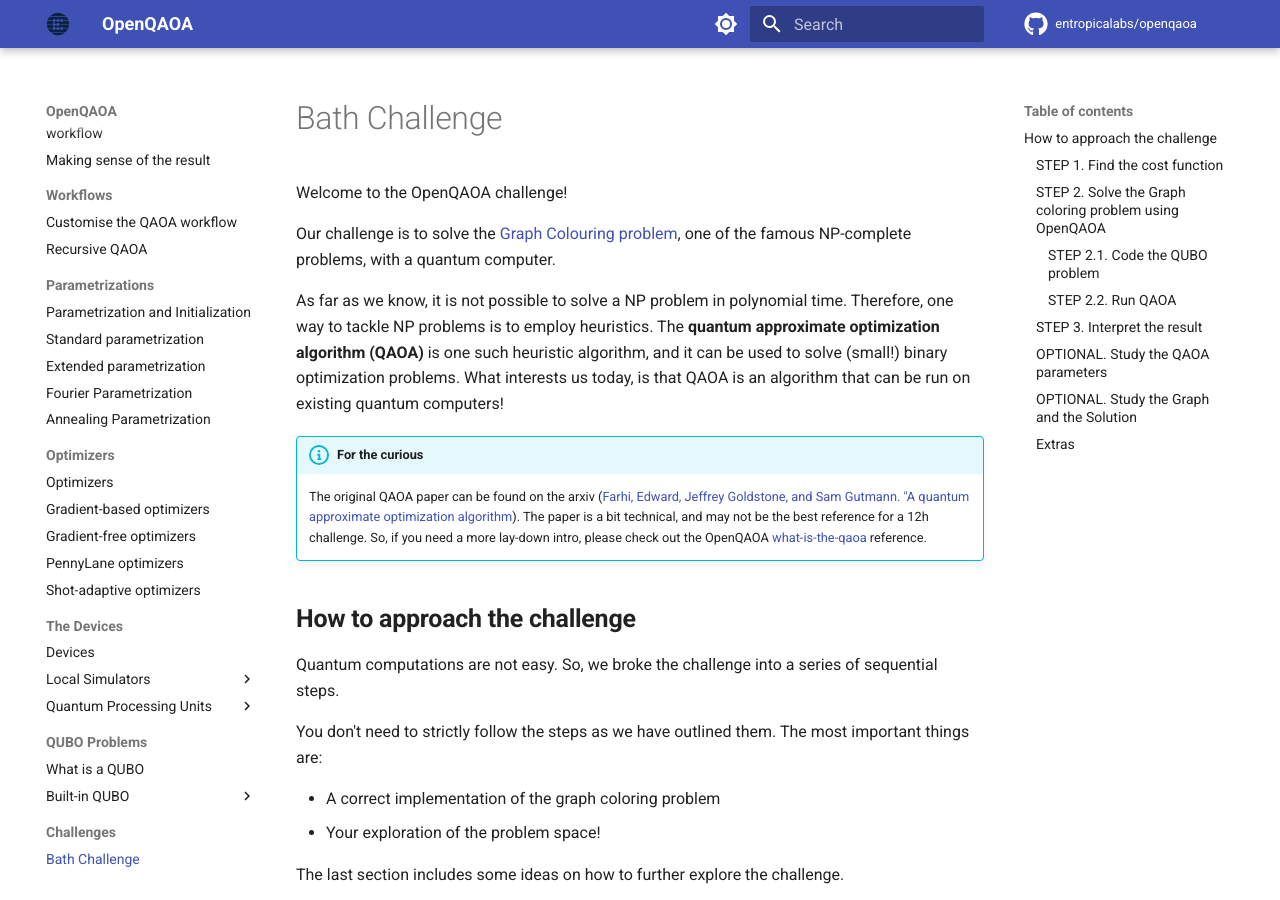
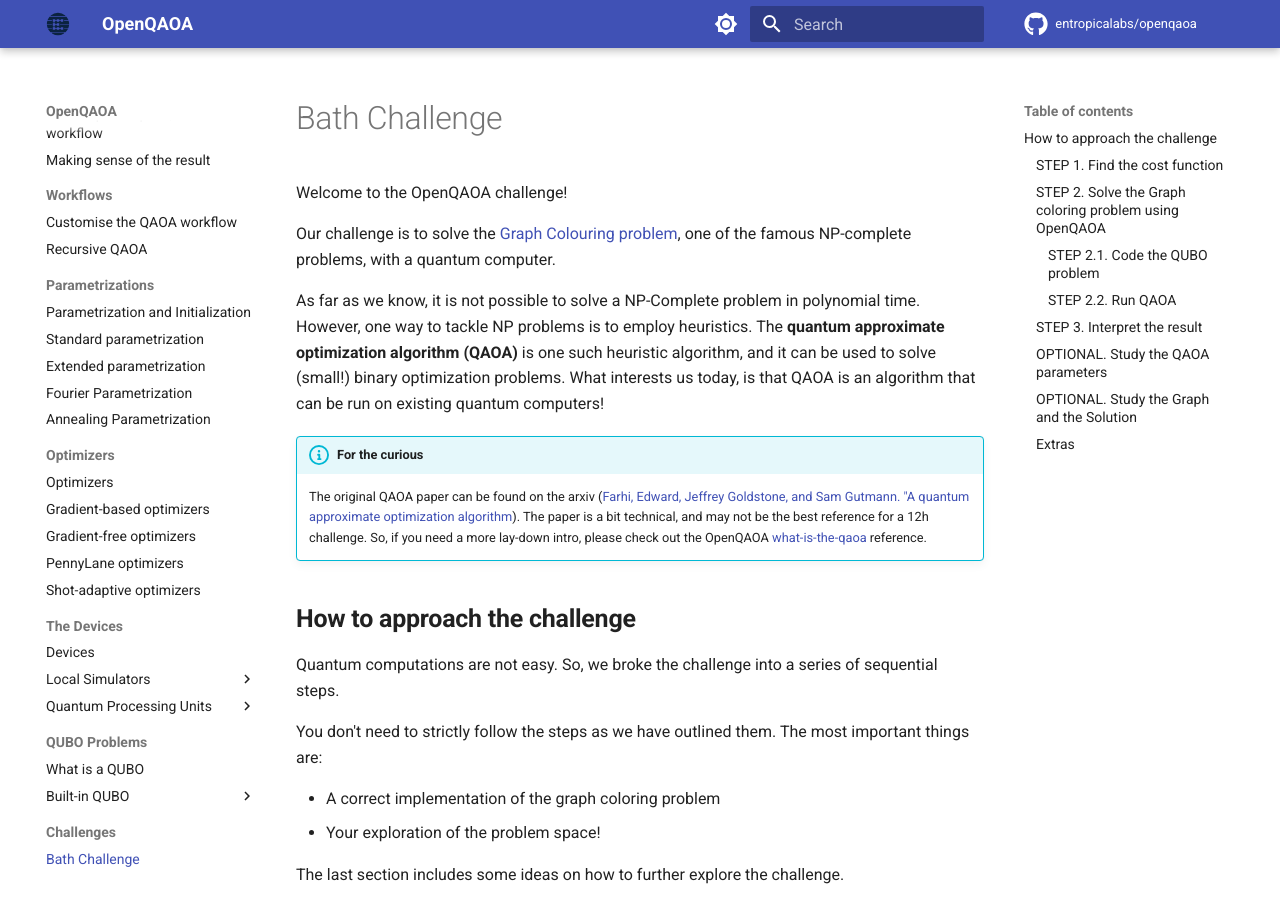
Before and after one commit to entropicalabs/openqaoa-website, an MkDocs documentation site: the page built from docs/hackatons/bath-challenge.md, in a window 1280 px wide and 900 px high. Built offline with MkDocs 1.6.1 and Material for MkDocs 9.7.7, drawn with Linux system fonts in a browser that asks for light colours; comment, search, counter and statistics services are not loaded; some of the changed text lies outside the part shown.

Commit message:
fix typos

```diff
--- a/docs/hackatons/bath-challenge.md
+++ b/docs/hackatons/bath-challenge.md
@@ -4,7 +4,7 @@ Welcome to the OpenQAOA challenge!
 
 Our challenge is to solve the [Graph Colouring problem](https://en.wikipedia.org/wiki/Graph_coloring), one of the famous NP-complete problems, with a quantum computer.
 
-As far as we know, it is not possible to solve a NP problem in polynomial time. Therefore, one way to tackle NP problems is to employ heuristics. The **quantum approximate optimization algorithm (QAOA)** is one such heuristic algorithm, and it can be used to solve (small!) binary optimization problems. What interests us today, is that QAOA is an algorithm that can be run on existing quantum computers!
+As far as we know, it is not possible to solve a NP-Complete problem in polynomial time. However, one way to tackle NP problems is to employ heuristics. The **quantum approximate optimization algorithm (QAOA)** is one such heuristic algorithm, and it can be used to solve (small!) binary optimization problems. What interests us today, is that QAOA is an algorithm that can be run on existing quantum computers!
 
 !!! info "For the curious"
     The original QAOA paper can be found on the arxiv ([Farhi, Edward, Jeffrey Goldstone, and Sam Gutmann. "A quantum approximate optimization algorithm](https://arxiv.org/abs/1411.4028)). The paper is a bit technical, and may not be the best reference for a 12h challenge. So, if you need a more lay-down intro, please check out the OpenQAOA [what-is-the-qaoa](/docs/what-is-the-qaoa.md) reference.
```
Also changed, not shown: other parts of docs/hackatons/bath-challenge.md (+1 -1 lines).
